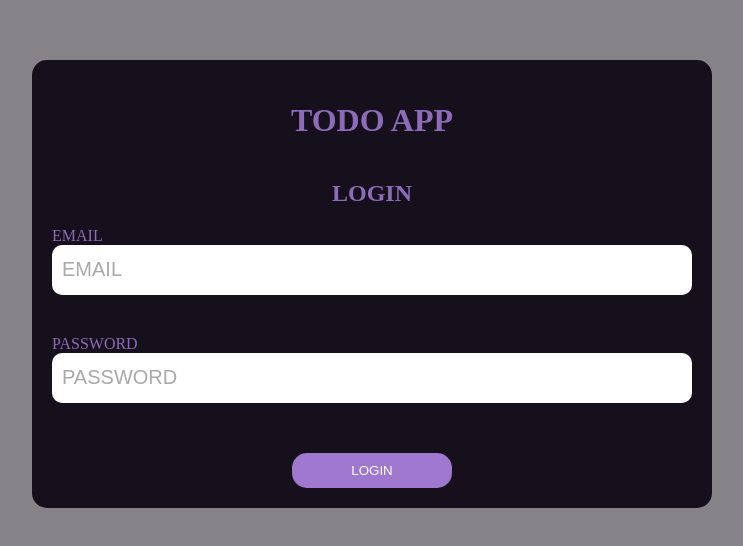
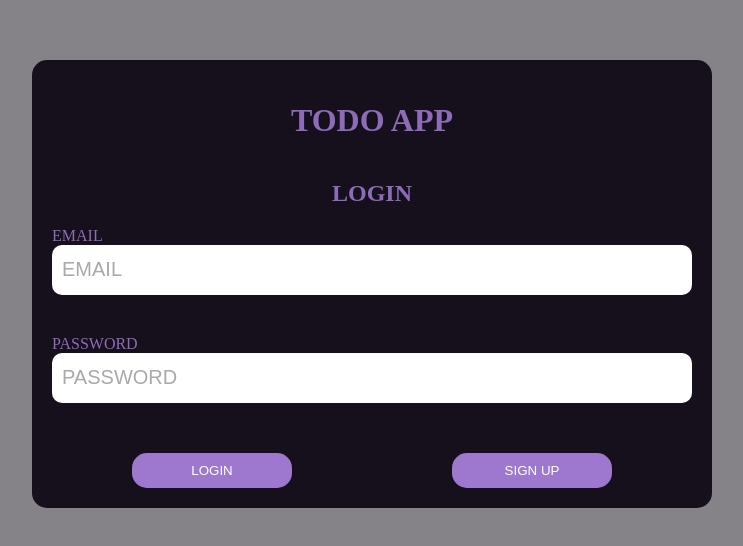
Before and after one commit to MinhoKang/Study, a React (Vite) app in the folder react/react-todo2/: page /login in a window 1280 px wide. Shown: the part 116-662 px from the top of the page, without its empty margins (268-1011 px from the left). Built offline with nearby package versions, Linux system fonts and the light colour scheme.

Commit message:
add sign up btn

```diff
--- a/react/react-todo2/src/pages/LoginPage/LoginPage.tsx
+++ b/react/react-todo2/src/pages/LoginPage/LoginPage.tsx
@@ -67,6 +67,7 @@ const LoginPage = () => {
           />
         </label>
       </form>
+      <div className={styles.btns}>
         <button
           type="button"
           className={styles.loginBtn}
@@ -74,6 +75,14 @@ const LoginPage = () => {
         >
           LOGIN
         </button>
+        <button
+          type="button"
+          className={styles.loginBtn}
+          onClick={() => navigate("/signup")}
+        >
+          SIGN UP
+        </button>
+      </div>
     </div>
   );
 };
--- a/react/react-todo2/src/pages/LoginPage/loginPage.module.scss
+++ b/react/react-todo2/src/pages/LoginPage/loginPage.module.scss
@@ -14,26 +14,6 @@
   }
 }
 
-// .loginForm {
-//   width: 100%;
-//   height: 100%;
-//   color: white;
-//   display: flex;
-//   flex-direction: column;
-//   justify-content: center;
-//   .inputLabel {
-//     width: 100%;
-//     color: #8d6bb9;
-//     display: flex;
-//     justify-content: center;
-//     align-items: center;
-//     margin-bottom: 10px;
-//     font-weight: bold;
-//     .input {
-//       padding: 5px;
-//     }
-//   }
-// }
 .form {
   display: flex;
   align-items: start;
@@ -62,6 +42,10 @@
     }
   }
 }
+.btns {
+  width: 100%;
+  display: flex;
+  justify-content: space-around;
   .loginBtn {
     width: 25%;
     margin-top: 50px;
@@ -71,3 +55,4 @@
     border: none;
     color: white;
   }
+}
```
Lines whose indentation alone changed are shown as unchanged.
